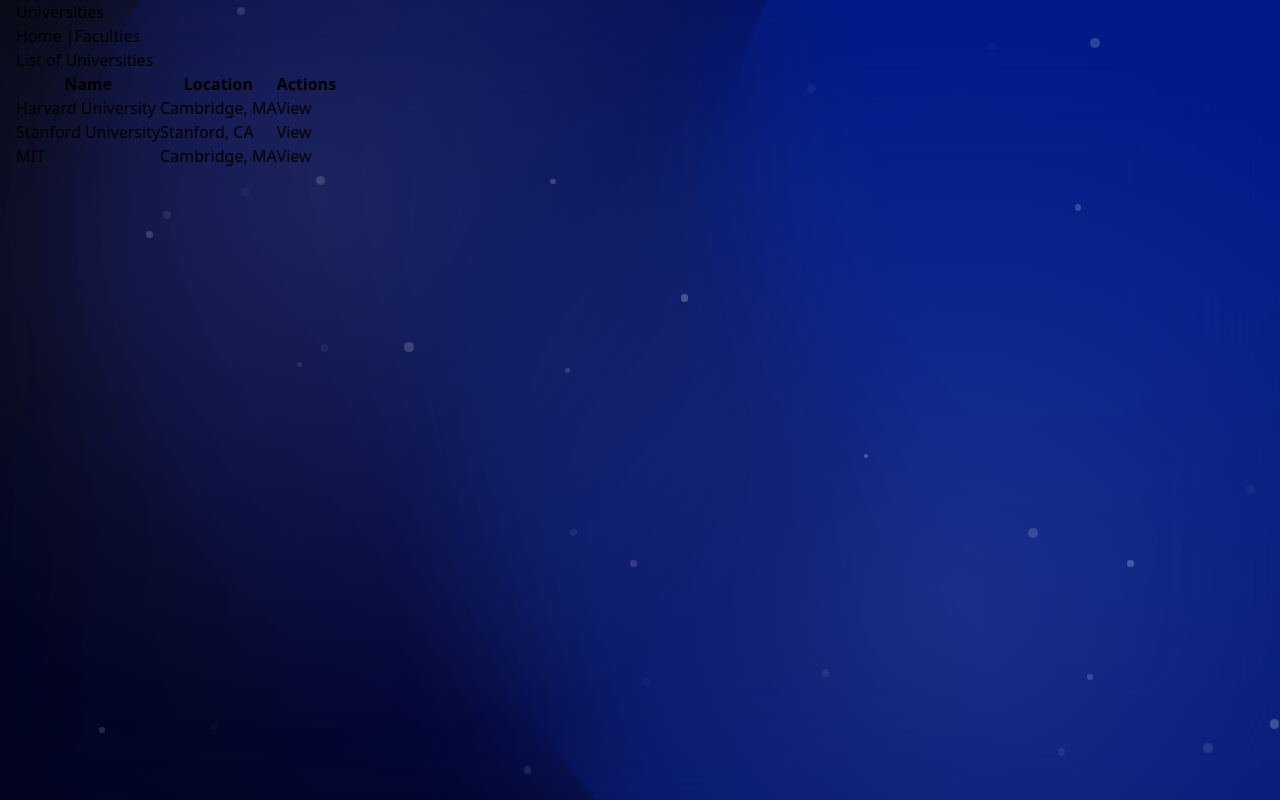
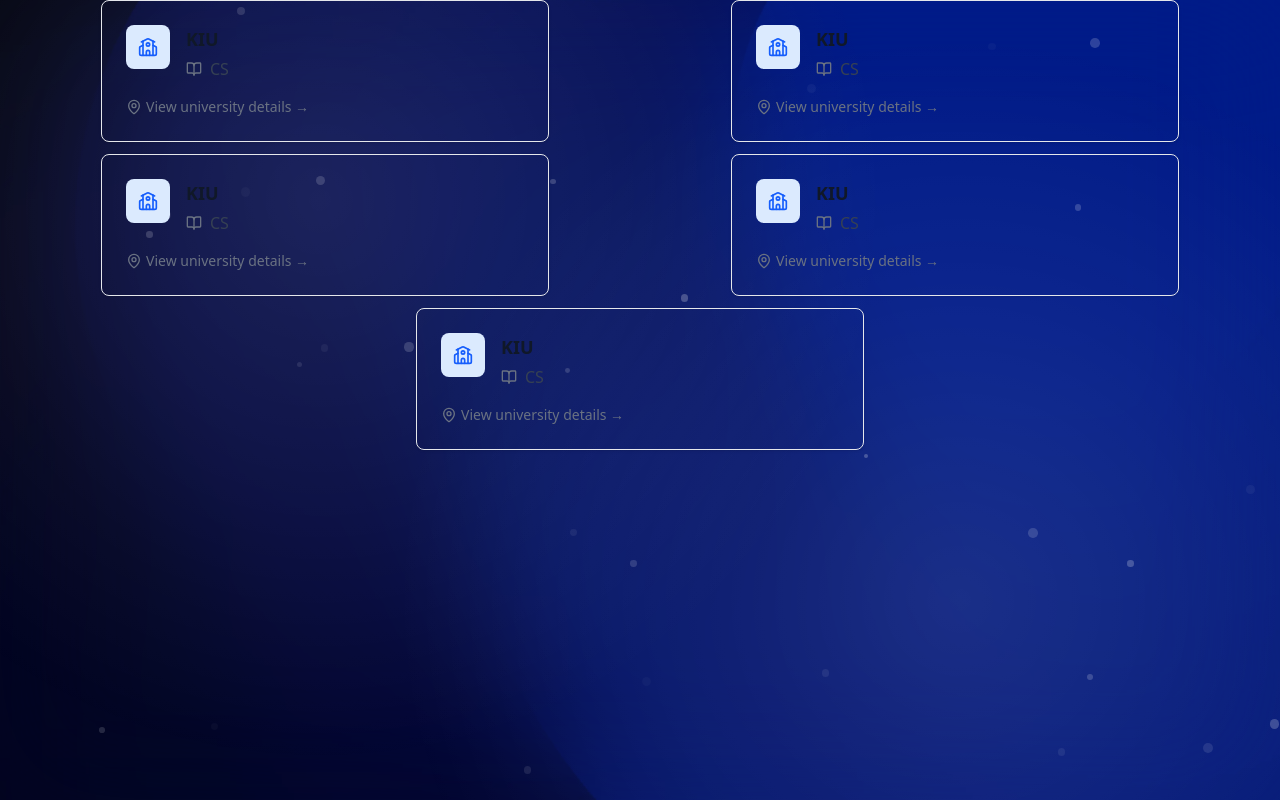
Before and after one commit to Ape1r0n/UniVerSee, a React (Vite) app: page /universities in a window 1280 px wide. Built offline with nearby package versions, Linux system fonts and the light colour scheme.

Commit message:
faculty cards added

```diff
--- /dev/null
+++ b/src/components/FacultyCard/FacultyCard.jsx
@@ -0,0 +1,34 @@
+import { Link } from 'react-router-dom';
+import { School, MapPin, Globe, BookOpen } from 'lucide-react';
+
+export const FacultyCard = ({ UniName, FacultyName, universityId }) => {
+  return (
+    <Link
+      to={`/universities/${universityId}`}
+      className="block min-w-md rounded-lg shadow-sm overflow-hidden hover:shadow-md transition-all duration-300 border border-gray-200 hover:border-blue-300 hover:translate-y-[-2px] focus:outline-none focus:ring-2 focus:ring-blue-500 focus:ring-opacity-50"
+    >
+      <div className="p-6">
+        <div className="flex items-start gap-4">
+          <div className="bg-blue-100 p-3 rounded-lg">
+            <School className="h-5 w-5 text-blue-600" />
+          </div>
+
+          <div>
+            {UniName && (
+              <h3 className="text-lg font-semibold text-gray-900 mb-1">{UniName}</h3>
+            )}
+            <div className="flex items-center text-gray-700">
+              <BookOpen className="h-4 w-4 mr-2 text-gray-500" />
+              <span className="text-base">{FacultyName}</span>
+            </div>
+          </div>
+        </div>
+
+        <div className="mt-4 flex items-center text-sm text-gray-500">
+          <MapPin className="h-4 w-4 mr-1" />
+          <span>View university details →</span>
+        </div>
+      </div>
+    </Link>
+  );
+};
--- a/src/pages/Universities/Universities.jsx
+++ b/src/pages/Universities/Universities.jsx
@@ -1,4 +1,5 @@
 import { Link } from 'react-router-dom';
+import { FacultyCard } from '../../components/FacultyCard/FacultyCard'
 
 const Universities = () => {
   const universities = [
@@ -8,36 +9,12 @@
   ];
 
   return (
-    <div className="universities-page container mx-auto px-4 relative z-10">
-      <h1>Universities</h1>
-      <nav>
-        <Link to="/">Home</Link> |
-        <Link to="/faculties">Faculties</Link>
-      </nav>
-
-      <div className="universities-list">
-        <h2>List of Universities</h2>
-        <table>
-          <thead>
-            <tr>
-              <th>Name</th>
-              <th>Location</th>
-              <th>Actions</th>
-            </tr>
-          </thead>
-          <tbody>
-            {universities.map(university => (
-              <tr key={university.id}>
-                <td>{university.name}</td>
-                <td>{university.location}</td>
-                <td>
-                  <Link to={`/universities/${university.id}`}>View</Link>
-                </td>
-              </tr>
-            ))}
-          </tbody>
-        </table>
-      </div>
+    <div className="text-white flex gap-3 justify-around flex-wrap universities-page container mx-auto px-4 relative z-10">
+      <FacultyCard UniName="KIU" FacultyName = "CS"></FacultyCard>
+      <FacultyCard UniName="KIU" FacultyName = "CS"></FacultyCard>
+      <FacultyCard UniName="KIU" FacultyName = "CS"></FacultyCard>
+      <FacultyCard UniName="KIU" FacultyName = "CS"></FacultyCard>
+      <FacultyCard UniName="KIU" FacultyName = "CS"></FacultyCard>
     </div>
   );
 };
```
Also changed, not shown: src/components/FacultyCard/FacultyCard.css (added).
